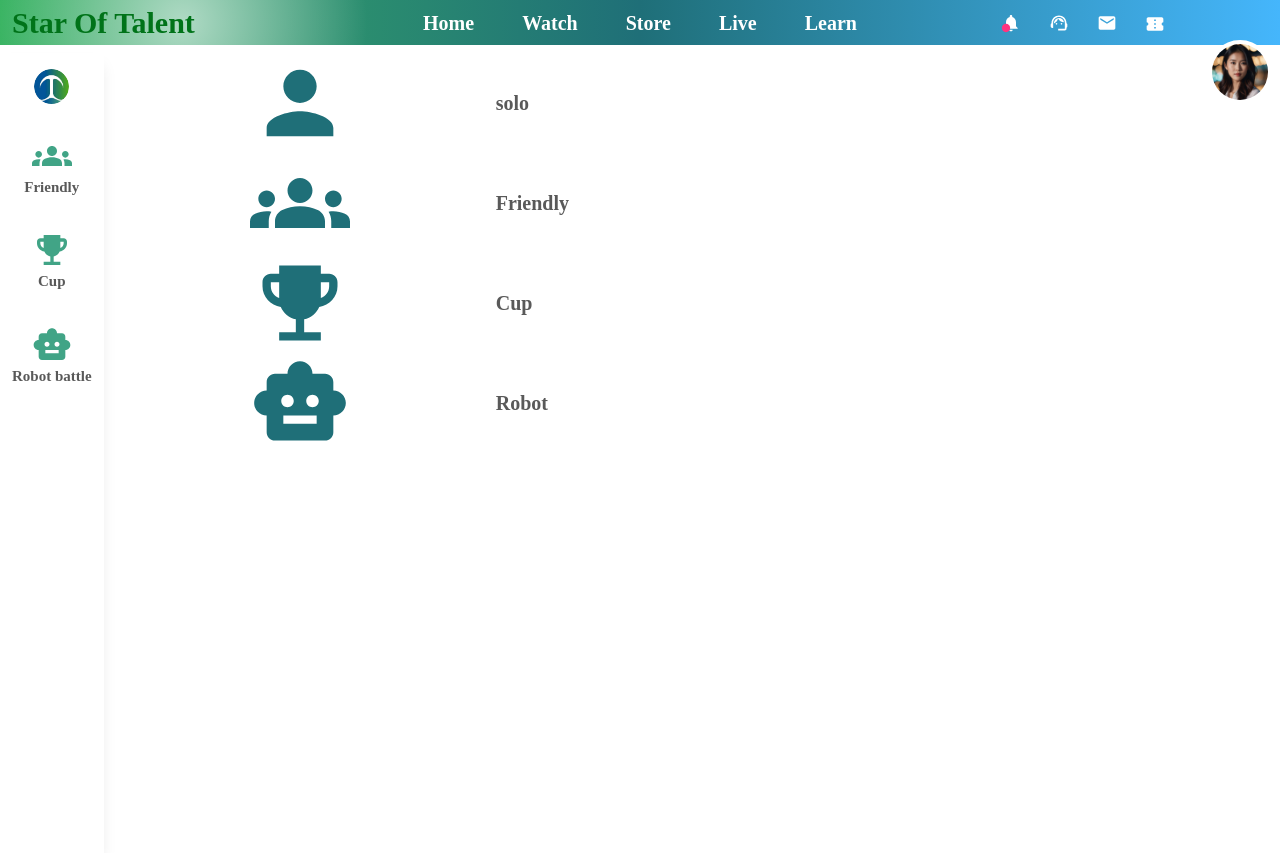
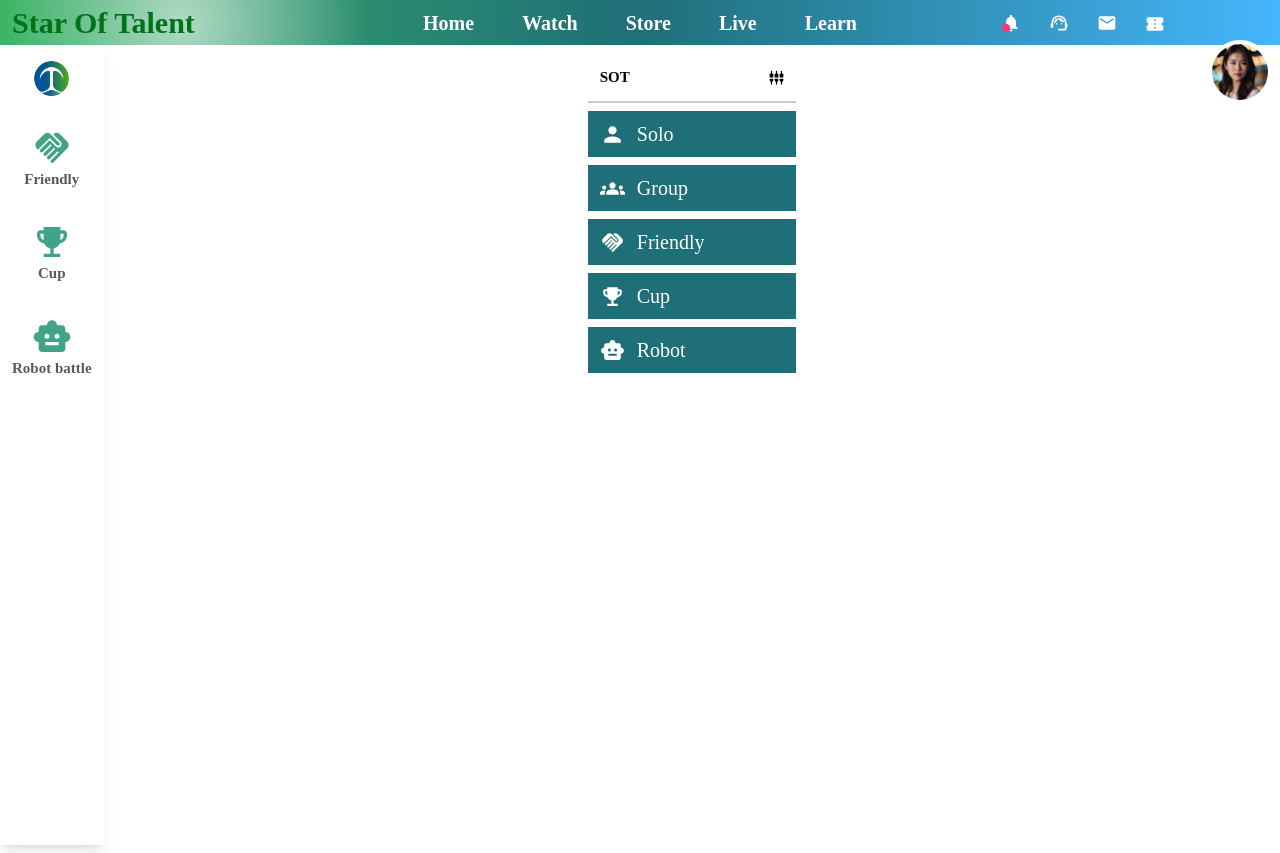
Before and after one commit to rouzbehghanavatiyan/SOT, a React (Vite) app in the folder frontend/: page /sot in a window 1280 px wide. Built offline with nearby package versions, Linux system fonts and the light colour scheme; a web font is replaced by a local one; what tailwindcss-debug-screens would draw is missing.

Commit message:
fix: css and mode and sot

```diff
--- a/frontend/src/App.tsx
+++ b/frontend/src/App.tsx
@@ -5,8 +5,6 @@ import SignUpForm from "./pages/SignUp";
 import "./services/axios";
 
 function App() {
-  console.log("BHHHHHHHBBBBBBBBBBBBB");
-
   return (
     <Routes>
       <Route path="/*" element={<PublicRoutes />} />
--- a/frontend/src/common/TalentMode/index.tsx
+++ b/frontend/src/common/TalentMode/index.tsx
@@ -13,6 +13,7 @@ import { Link, useNavigate, useParams, useLocation } from "react-router-dom";
 import ResponsiveMaker from "../../utils/helpers/ResponsiveMaker";
 import asyncWrapper from "../AsyncWrapper";
 import { categoryList } from "../../services/dotNet";
+import Loading from "../../components/Loading";
 
 type Props = {};
 
@@ -21,14 +22,16 @@ const TalentMode: FC<Props> = () => {
   const location = useLocation();
   const [allCategory, setAllCategory] = useState<any[]>([]);
   const [showSettingSolo, setShowSettingSolo] = useState<boolean>(false);
+  const [isLoading, setIsLoading] = useState<boolean>(false);
 
   const handleSettingSolo = () => {
     setShowSettingSolo(true);
   };
 
   const handleGetCategory = asyncWrapper(async () => {
-    console.log("Fetching categories");
+    setIsLoading(true);
     const res = await categoryList();
+    setIsLoading(false);
     const { data, status } = res?.data;
     if (status === 0) {
       setAllCategory(data || []);
@@ -56,6 +59,7 @@ const TalentMode: FC<Props> = () => {
 
   return (
     <>
+      <Loading isLoading={isLoading ? true : false} />
       <div className="grid justify-center">
         <div className="w-screen md:w-full h-screen md:h-full ">
           <div className="border-b-2 px-3 flex justify-between text-center items-center">
--- /dev/null
+++ b/frontend/src/components/Loading/index.tsx
@@ -0,0 +1,21 @@
+import React from "react";
+
+interface LoadingProps {
+  isLoading: boolean;
+}
+
+const Loading: React.FC<LoadingProps> = ({ isLoading }) => {
+  return (
+    <div
+      className={` fixed inset-0 flex justify-center items-center transition-opacity z-50 ${
+        isLoading ? "opacity-100" : "opacity-0 pointer-events-none"
+      }`}
+    >
+      <div className="bg-green-dark border w-24 h-24 flex justify-center items-center shadow-xl rounded-lg">
+        <div className="loader-wrapper w-16 h-16 "></div>
+      </div>
+    </div>
+  );
+};
+
+export default Loading;
--- a/frontend/src/index.css
+++ b/frontend/src/index.css
@@ -13,6 +13,10 @@ body * {
 p {
   color: #272343;
 }
+
+/* .shadow_container {
+  box-shadow: 0px 0px 15px 3px rgb(0 0 0 / 75%)
+} */
 
 /*
 @media (min-width: 600px) {
@@ -601,3 +605,64 @@ br {
     clip-path: polygon(50% 50%, 0 0, 100% 0, 100% 100%, 0 100%, 0 0)
   }
 }
+
+
+/* لودینگ */
+
+.loader-wrapper {
+  width: 35px;
+  height: 35px;
+  border-radius: 50px;
+  position: relative;
+  animation: rotate 1s linear infinite
+}
+
+.loader-wrapper::before {
+  content: "";
+  box-sizing: border-box;
+  position: absolute;
+  inset: 0px;
+  border-radius: 50px;
+  border: 5px solid #FFF;
+  animation: prixClipFix 2s linear infinite;
+}
+
+@keyframes rotate {
+  100% {
+    transform: rotate(360deg)
+  }
+}
+
+@keyframes prixClipFix {
+  0% {
+    clip-path: polygon(50% 50%, 0 0, 0 0, 0 0, 0 0, 0 0)
+  }
+
+  25% {
+    clip-path: polygon(50% 50%, 0 0, 100% 0, 100% 0, 100% 0, 100% 0)
+  }
+
+  50% {
+    clip-path: polygon(50% 50%, 0 0, 100% 0, 100% 100%, 100% 100%, 100% 100%)
+  }
+
+  75% {
+    clip-path: polygon(50% 50%, 0 0, 100% 0, 100% 100%, 0 100%, 0 100%)
+  }
+
+  100% {
+    clip-path: polygon(50% 50%, 0 0, 100% 0, 100% 100%, 0 100%, 0 0)
+  }
+}
+
+.fullscreen {
+  overflow: hidden;
+  position: fixed;
+  /* برای اینکه container در تمام صفحه قرار بگیرد */
+  top: 0;
+  left: 0;
+  right: 0;
+  bottom: 0;
+  z-index: 9999;
+  /* برای نمایش در بالای سایر عناصر */
+}
--- a/frontend/src/layout/Sidebar/index.tsx
+++ b/frontend/src/layout/Sidebar/index.tsx
@@ -7,6 +7,7 @@ import LogoTC from "../../assets/img/1724181984017.jpg";
 import ArrowForwardIosIcon from "@mui/icons-material/ArrowForwardIos";
 import SmartToyIcon from "@mui/icons-material/SmartToy";
 import ResponsiveMaker from "../../utils/helpers/ResponsiveMaker";
+import HandshakeIcon from '@mui/icons-material/Handshake';
 
 type Props = PropTypes;
 
@@ -27,7 +28,7 @@ const SidebarLinks: React.FC<Props> = () => {
       <Link to={"/friendly"}>
         <div className="my-8 flex flex-col justify-center">
           <span className=" flex justify-center">
-            <GroupsIcon className="flex justify-center font40 text-orange-hover" />
+            <HandshakeIcon className="flex justify-center font40 text-orange-hover" />
           </span>
           <span className="flex justify-center font-bold text-gray-800">
             Friendly
--- a/frontend/src/pages/Sot/index.tsx
+++ b/frontend/src/pages/Sot/index.tsx
@@ -4,50 +4,105 @@ import EmojiEventsIcon from "@mui/icons-material/EmojiEvents";
 import SmartToyIcon from "@mui/icons-material/SmartToy";
 import GroupsIcon from "@mui/icons-material/Groups";
 import { Link } from "react-router-dom";
+import HandshakeIcon from "@mui/icons-material/Handshake";
+import ResponsiveMaker from "../../utils/helpers/ResponsiveMaker";
+import ArrowBackIcon from "@mui/icons-material/ArrowBack";
+import SettingsInputCompositeIcon from "@mui/icons-material/SettingsInputComposite";
 
-const Sot = () => {
+const Sot: React.FC = () => {
   return (
-    <section className="w-full flex-col h-screen justify-center">
+    <section className="grid justify-center">
+      <div className="w-screen md:w-full  h-screen md:h-full">
+        <div className="border-b-2 px-3 flex justify-between text-center items-center">
+          <ResponsiveMaker hiddenWidth={975}>
+            <Link to={"/sot"}>
+              <ArrowBackIcon className="font20" />
+            </Link>
+          </ResponsiveMaker>
+          <span className="font-bold text-2xl flex justify-start">SOT</span>
+          <SettingsInputCompositeIcon
+            // onClick={handleSettingSolo}
+            className="flex cursor-pointer justify-between text-center items-center"
+          />
+        </div>
         <Link to={"/solo"}>
-        <div className=" grid grid-cols-3">
-          <span className="flex justify-center col-span-1">
-            <PersonIcon className="font100 flex justify-center text-green-dark" />
+          <div className=" bg-green-dark w-full md:min-w-52 py-2 my-2 flex justify-start items-center text-white cursor-pointers">
+            <span className="mx-3 flex justify-center col-span-1 ">
+              <PersonIcon className="font25 flex justify-center text-white" />
             </span>
-          <span className="text-gray-800 flex  items-center col-span-2 font20 font-bold">
-            solo
+            <span className="text-white flex  items-center col-span-2 font20">
+              Solo
+            </span>
+          </div>
+        </Link>
+        <Link to={"/group"}>
+          <div className=" bg-green-dark w-full md:min-w-52 py-2 my-2 flex justify-start items-center text-white cursor-pointers">
+            <span className="mx-3 flex justify-center col-span-1 ">
+              <GroupsIcon className="font25 flex justify-center text-white" />
+            </span>
+            <span className="text-white flex  items-center col-span-2 font20">
+              Group
             </span>
           </div>
         </Link>
         <Link to={"/friendly"}>
-        <div className="grid grid-cols-3">
-          <span className="flex justify-center col-span-1">
-            <GroupsIcon className="font100 flex justify-center text-green-dark" />
+          <div className=" bg-green-dark w-full md:min-w-52 py-2 my-2 flex justify-start items-center text-white cursor-pointers">
+            <span className="mx-3 flex justify-center col-span-1 ">
+              <HandshakeIcon className="font25 flex justify-center text-white" />
             </span>
-          <span className="text-gray-800 flex  items-center col-span-2 font20 font-bold">
+            <span className="text-white flex  items-center col-span-2 font20">
               Friendly
             </span>
           </div>
         </Link>
         <Link to={"/cup"}>
-        <div className="grid grid-cols-3">
-          <span className="flex justify-center col-span-1">
-            <EmojiEventsIcon className="font100 flex justify-center text-green-dark" />
+          <div className=" bg-green-dark w-full md:min-w-52 py-2 my-2 flex justify-start items-center text-white cursor-pointers">
+            <span className="mx-3 flex justify-center col-span-1 ">
+              <EmojiEventsIcon className="font25 flex justify-center text-white" />
             </span>
-          <span className="text-gray-800 flex  items-center col-span-2 font20 font-bold">
+            <span className="text-white flex  items-center col-span-2 font20">
               Cup
             </span>
           </div>
         </Link>
-      <div className="grid grid-cols-3">
-        <span className="flex justify-center col-span-1">
-          <SmartToyIcon className="font100 flex justify-center text-green-dark" />
+        <Link to={"/robot"}>
+          <div className=" bg-green-dark w-full md:min-w-52 py-2 my-2 flex justify-start items-center text-white cursor-pointers">
+            <span className="mx-3 flex justify-center col-span-1 ">
+              <SmartToyIcon className="font25 flex justify-center text-white" />
             </span>
-        <span className="text-gray-800 flex  items-center col-span-2 font20 font-bold">
+            <span className="text-white flex  items-center col-span-2 font20">
               Robot
             </span>
+          </div>
+        </Link>
       </div>
     </section>
   );
 };
 
 export default Sot;
+
+//   <div className="border-b-2 px-3 flex justify-between text-center items-center">
+//     <ResponsiveMaker hiddenWidth={975}>
+//       <Link to={"/sot"}>
+//         <ArrowBackIcon className="font20" />
+//       </Link>
+//     </ResponsiveMaker>
+//     <span className="font-bold text-2xl flex justify-start">Solo</span>
+//     <SettingsInputCompositeIcon
+//       onClick={handleSettingSolo}
+//       className="flex cursor-pointer justify-between text-center items-center"
+//     />
+//   </div>
+//   {allCategory.map((category) => (
+//     <span
+//       key={category.id}
+//       onClick={() => handleAcceptCategory(category.name.toLowerCase())}
+//       className="bg-green-dark w-full md:min-w-52 my-2 flex justify-start items-center text-white cursor-pointer"
+//     >
+//       {iconMap[category.name.toLowerCase()]}{" "}
+//       <span className="font20 py-2">{category.name}</span>
+//     </span>
+//   ))}
+// </div>
+// </div>
```
Also changed, not shown: frontend/src/pages/Watch/index.tsx (+61 -33 lines). Lines whose indentation alone changed are shown as unchanged.
